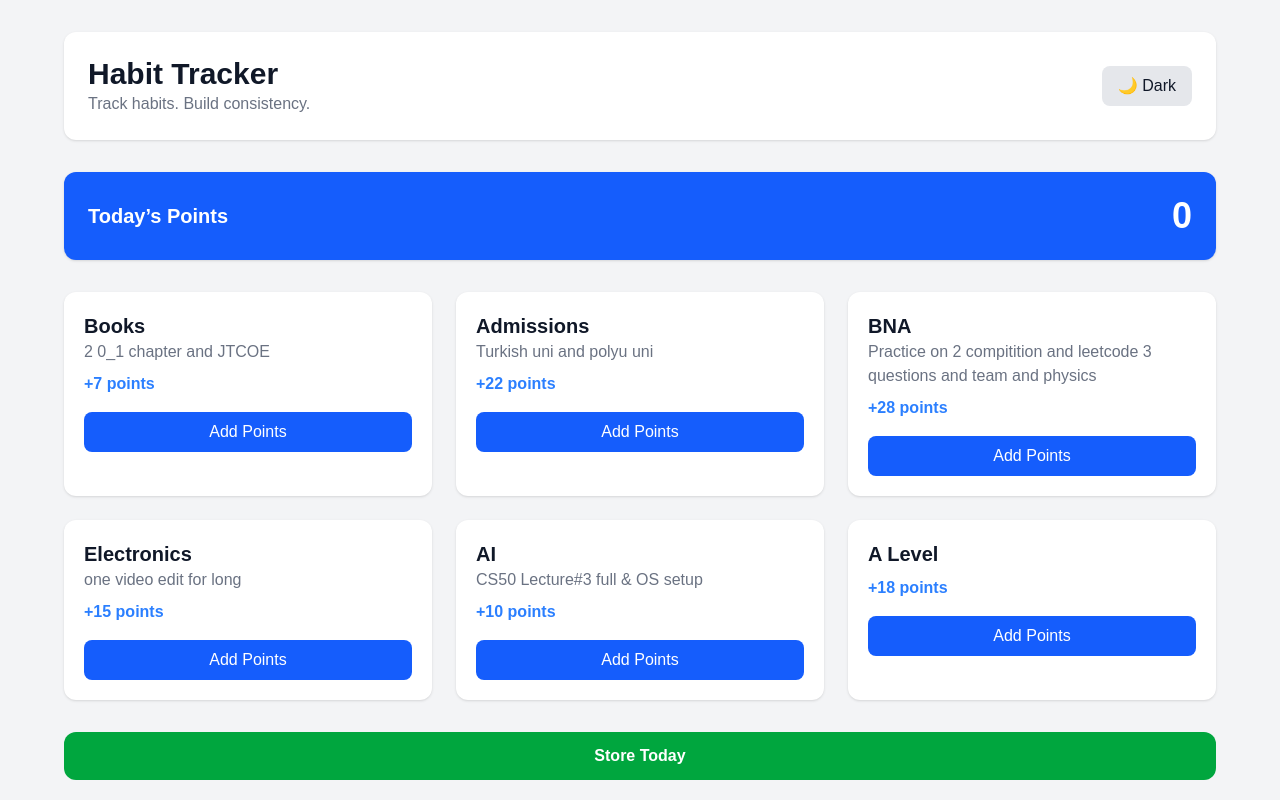
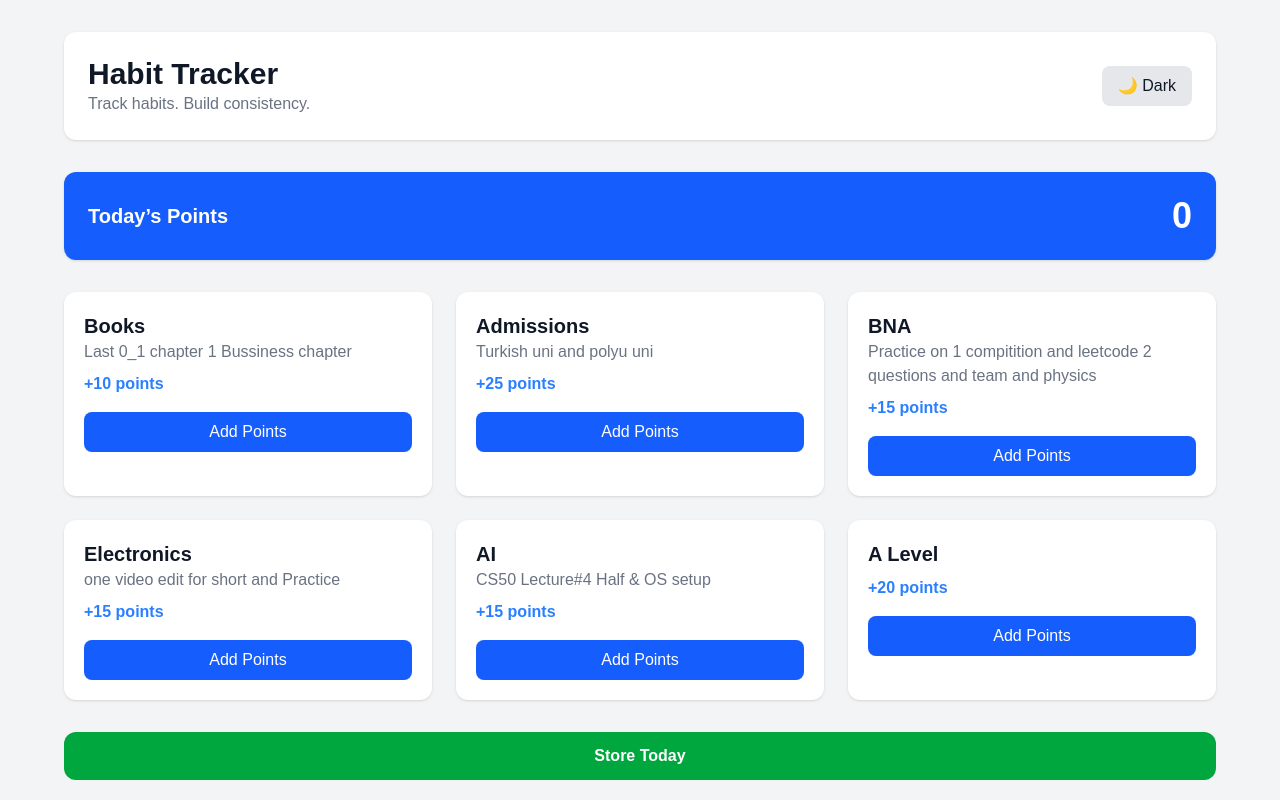
Before and after one commit to wasif-69/Productivity, a Next.js app: page /habbits in a window 1280 px wide. Shown: the top 800 px of the page. Built offline with nearby package versions, Linux system fonts and the light colour scheme; no server answers; the database is empty.

Commit message:
addig more things

```diff
--- a/app/habbits/page.tsx
+++ b/app/habbits/page.tsx
@@ -36,12 +36,12 @@ export default function Page() {
   });
 
   const habbitList = [
-    { name: "Books", minimum: "2 0_1 chapter and JTCOE ", points:7  },
-    { name: "Admissions", minimum: "Turkish uni and polyu uni", points:22  },
-    { name: "BNA", minimum: "Practice on 2 compitition and leetcode 3 questions and team and physics  ", points:28  },
-    { name: "Electronics", minimum: "one video edit for long" , points:15  },
-    { name: "AI", minimum: "CS50 Lecture#3 full & OS setup", points:10  },
-    { name:"A Level",minimun:"logs Past Papers & polynomials 10 min ",points:18}
+    { name: "Books", minimum: "Last 0_1 chapter 1 Bussiness chapter ", points:10  },
+    { name: "Admissions", minimum: "Turkish uni and polyu uni", points:25  },
+    { name: "BNA", minimum: "Practice on 1 compitition and leetcode 2 questions and team and physics  ", points:15  },
+    { name: "Electronics", minimum: "one video edit for short and Practice" , points:15  },
+    { name: "AI", minimum: "CS50 Lecture#4 Half & OS setup", points:15  },
+    { name:"A Level",minimun:" polynomials full and past papers  ",points:20}
   ];
 
   const getDocsFireStore = async () => {
```
